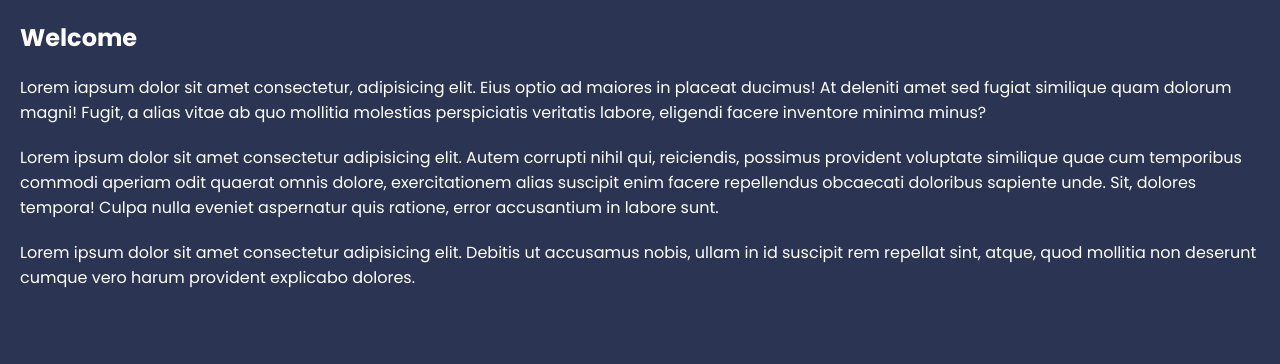
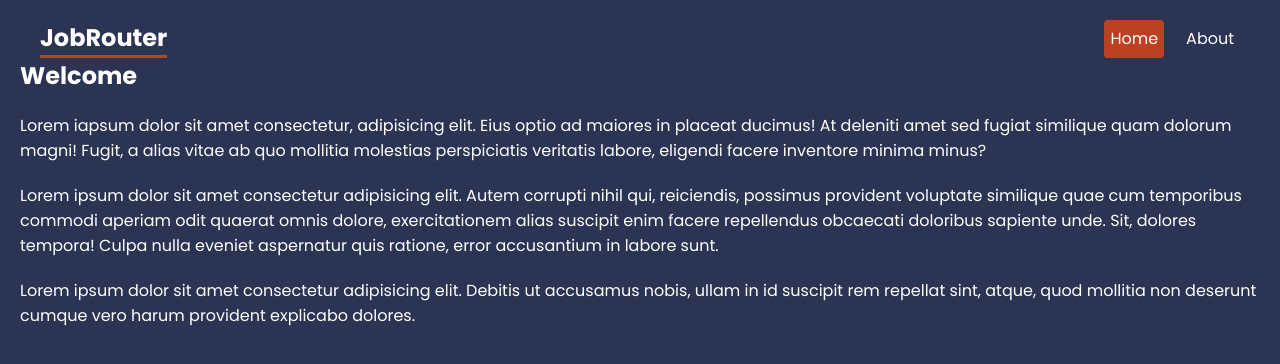
Before and after one commit to kiche-allan/JobRouter--ReactRouter, a React (Create React App) app: page / in a window 1280 px wide. Shown: the top 364 px of the page. Built offline with nearby package versions, Linux system fonts and the light colour scheme.

Commit message:
index.css

```diff
--- a/src/App.js
+++ b/src/App.js
@@ -1,4 +1,4 @@
-import { BrowserRouter, Routes, Route, Link } from "react-router-dom";
+import { BrowserRouter, Routes, Route, Link, NavLink } from "react-router-dom";
 
 //pages
 import Home from './pages/Home'
@@ -8,9 +8,17 @@
 function App() {
   return (
     <BrowserRouter>
+
+    <header>
+      <nav>
+        <h1>JobRouter</h1>
+        <NavLink to = "/">Home</NavLink>
+        <NavLink to = "about">About</NavLink>
+      </nav>
+    </header>
     <main>
       <Routes>
-        <Route path = "/" element ={<Home />}/>
+        <Route index element ={<Home />}/>
         <Route path = "about" element = {<About />}/>
       </Routes>
     </main>
--- a/src/index.css
+++ b/src/index.css
@@ -27,8 +27,28 @@
 }
 
 /* navbar */
+header nav {
+  display: flex;
+  gap: 16px;
+  justify-content: end;
+  max-width: 1200px;
+  margin: 0 auto;
+}
 
+header nav h1 {
+  margin-right: auto;
+  border-bottom: 3px solid var(--primary);
+}
 
+header nav a {
+  text-decoration: none;
+  padding: 6px;
+  border-radius: 4px;
+}
+
+header nav a.active {
+  background: var(--primary) ;
+}
 /* page content */
 
 
--- a/src/pages/About.js
+++ b/src/pages/About.js
@@ -1,7 +1,7 @@
 export default function About() {
     return (
         <div className="about">
-            <h2>Welcome</h2>
+            <h2>About Us</h2>
             <p>Lorem iapsum dolor sit amet consectetur, adipisicing elit. Eius optio ad maiores in placeat ducimus! At deleniti amet sed fugiat similique quam dolorum magni! Fugit, a alias vitae ab quo mollitia molestias perspiciatis veritatis labore, eligendi facere inventore minima minus?</p>
             <p>Lorem ipsum dolor sit amet consectetur adipisicing elit. Autem corrupti nihil qui, reiciendis, possimus provident voluptate similique quae cum temporibus commodi aperiam odit quaerat omnis dolore, exercitationem alias suscipit enim facere repellendus obcaecati doloribus sapiente unde. Sit, dolores tempora! Culpa nulla eveniet aspernatur quis ratione, error accusantium in labore sunt.</p>
             <p>Lorem ipsum dolor sit amet consectetur adipisicing elit. Debitis ut accusamus nobis, ullam in id suscipit rem repellat sint, atque, quod mollitia non deserunt cumque vero harum provident explicabo dolores.</p>
```
